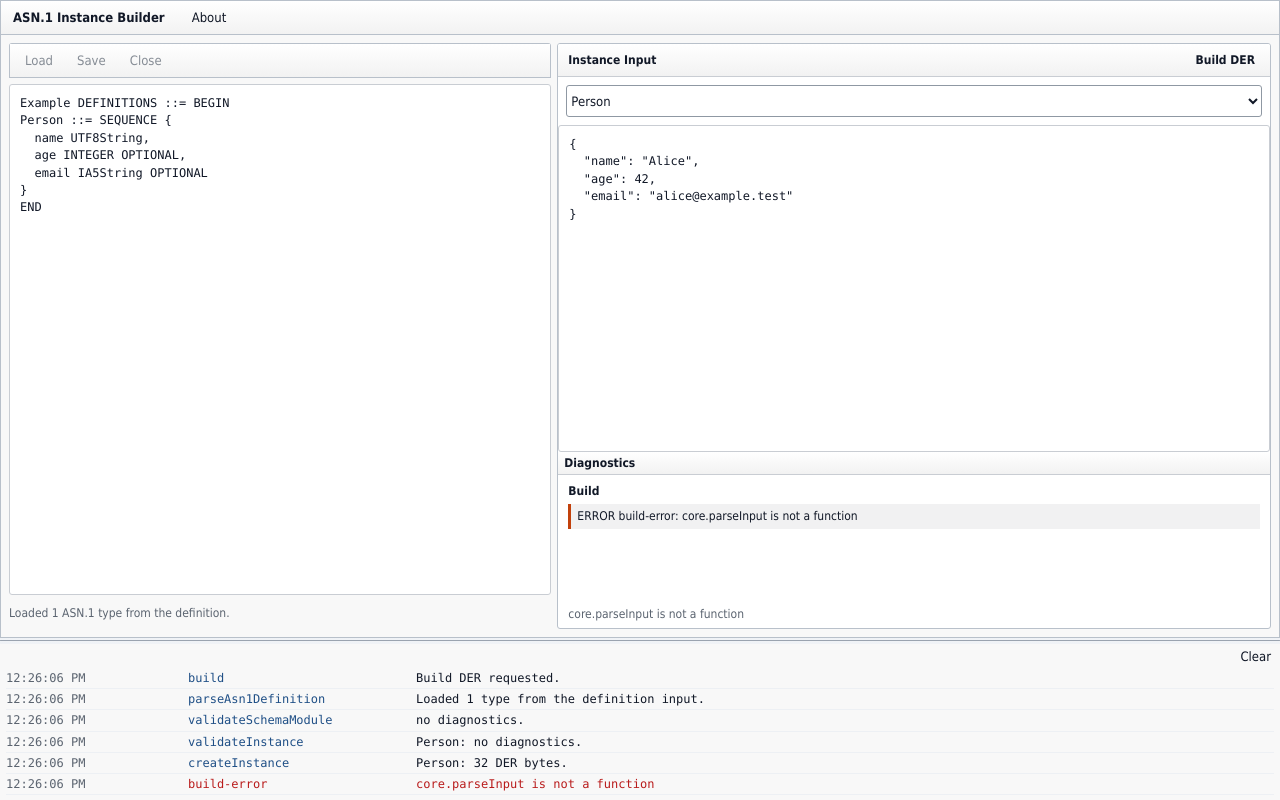
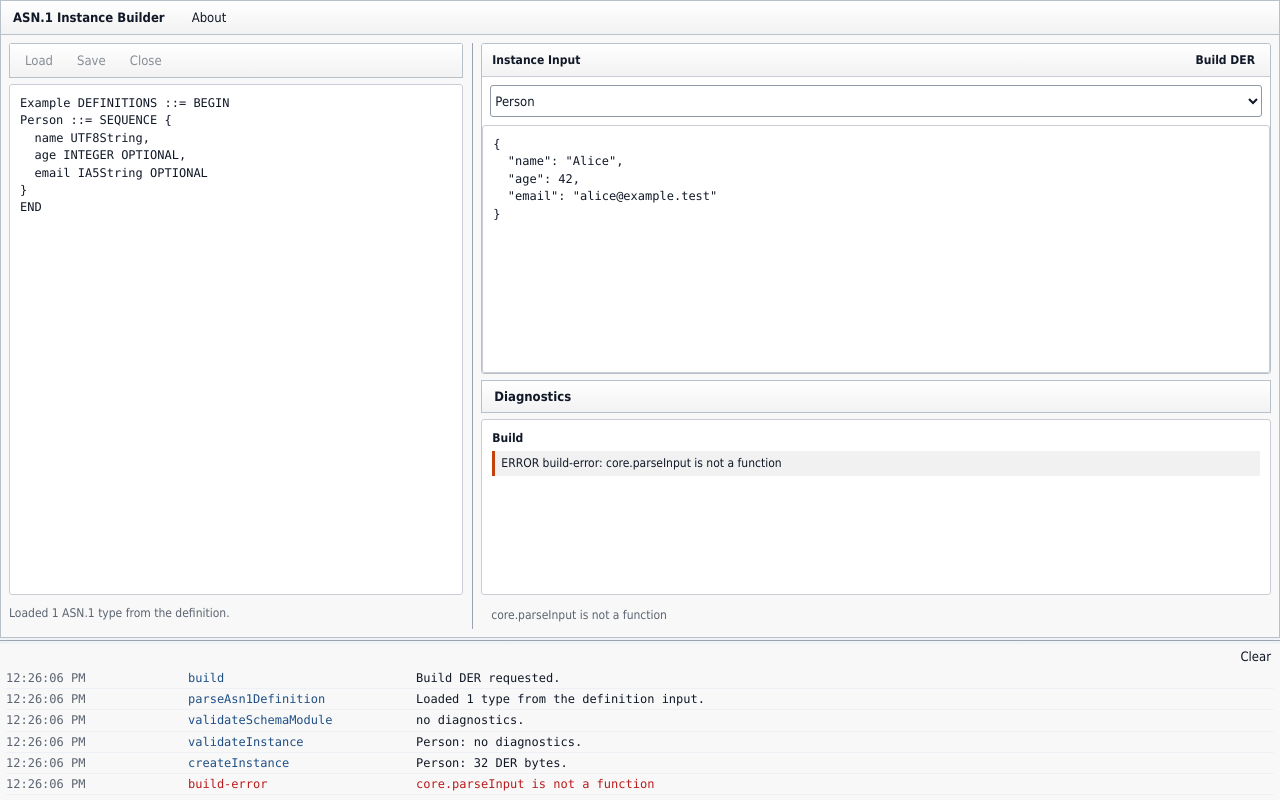
Before and after one commit to pkistudio/asn1instancebuilder, a website built with Vite: page index.html in a window 1280 px wide. Built offline with nearby package versions, Linux system fonts and the light colour scheme.

Commit message:
Add workspace splitter and diagnostics pane

```diff
--- a/src/app/main.ts
+++ b/src/app/main.ts
@@ -28,6 +28,8 @@ export function initAsn1InstanceBuilder(options: Asn1InstanceBuilderAppOptions):
   const inputText = mustFind<HTMLTextAreaElement>(mount, '[data-role="input"]');
   const typeSelect = mustFind<HTMLSelectElement>(mount, '[data-role="type"]');
   const diagnosticsList = mustFind<HTMLElement>(mount, '[data-role="diagnostics"]');
+  const workspace = mustFind<HTMLElement>(mount, '[data-role="workspace"]');
+  const workspaceResizer = mustFind<HTMLElement>(mount, '[data-role="workspace-resizer"]');
   const apiLog = mustFind<HTMLElement>(mount, '[data-role="api-log"]');
   const apiLogResizer = mustFind<HTMLElement>(mount, '[data-role="api-log-resizer"]');
   const clearApiLogButton = mustFind<HTMLButtonElement>(mount, '[data-role="clear-api-log"]');
@@ -42,6 +44,7 @@ export function initAsn1InstanceBuilder(options: Asn1InstanceBuilderAppOptions):
   let input: unknown = options.input ?? exampleInput;
   const apiLogEntries: ApiLogEntry[] = [];
 
+  initializeWorkspaceResizer(mount, workspace, workspaceResizer);
   initializeApiLogResizer(mount, apiLogResizer);
 
   const refreshTypeSelect = (preferredTypeName = typeSelect.value) => {
@@ -146,7 +149,7 @@ function renderShell(): string {
       <strong>ASN.1 Instance Builder</strong>
       <button type="button" data-role="about">About</button>
     </nav>
-    <main class="asn1ib-workspace">
+    <main class="asn1ib-workspace" data-role="workspace">
       <section class="asn1ib-panel asn1ib-definition-panel">
         <nav class="asn1ib-pane-menu" aria-label="Definition actions">
           <button type="button" disabled>Load</button>
@@ -158,7 +161,9 @@ function renderShell(): string {
           <p class="asn1ib-notice asn1ib-definition-status" data-role="definition-status">Definition input is ready.</p>
         </div>
       </section>
-      <section class="asn1ib-panel">
+      <div data-role="workspace-resizer" class="asn1ib-workspace-resizer" role="separator" aria-label="Resize definition pane" aria-orientation="vertical" tabindex="0"></div>
+      <section class="asn1ib-right-stack">
+        <section class="asn1ib-panel asn1ib-instance-panel">
           <div class="asn1ib-panel-title">
             <span>Instance Input</span>
             <button type="button" data-role="build">Build DER</button>
@@ -167,9 +172,16 @@ function renderShell(): string {
             <select data-role="type" aria-label="ASN.1 type"></select>
           </div>
           <textarea data-role="input" spellcheck="false"></textarea>
-        <div class="asn1ib-output-label">Diagnostics</div>
+        </section>
+        <section class="asn1ib-diagnostics-panel">
+          <nav class="asn1ib-pane-menu asn1ib-diagnostics-menu" aria-label="Diagnostics pane">
+            <span>Diagnostics</span>
+          </nav>
+          <div class="asn1ib-diagnostics-card">
             <div data-role="diagnostics" class="asn1ib-diagnostics" aria-live="polite"></div>
             <p class="asn1ib-notice asn1ib-build-status" data-role="build-status" aria-live="polite">Build status is ready.</p>
+          </div>
+        </section>
       </section>
     </main>
     <div data-role="api-log-resizer" class="asn1ib-api-log-resizer" role="separator" aria-label="Resize API log" aria-orientation="horizontal" tabindex="0"></div>
@@ -298,6 +310,52 @@ function renderApiLog(container: HTMLElement, entries: ApiLogEntry[]): void {
   container.scrollTop = container.scrollHeight;
 }
 
+function initializeWorkspaceResizer(root: HTMLElement, workspace: HTMLElement, resizer: HTMLElement): void {
+  const minWidth = 260;
+  const minRightWidth = 360;
+  let startX = 0;
+  let startWidth = 0;
+
+  const stopResize = () => {
+    root.classList.remove('resizing-columns');
+    document.removeEventListener('pointermove', resize);
+    document.removeEventListener('pointerup', stopResize);
+  };
+
+  const resize = (event: PointerEvent) => {
+    setDefinitionPaneWidth(workspace, startWidth + event.clientX - startX, minWidth, minRightWidth);
+  };
+
+  resizer.addEventListener('pointerdown', (event) => {
+    event.preventDefault();
+    startX = event.clientX;
+    startWidth = getDefinitionPaneWidth(workspace);
+    root.classList.add('resizing-columns');
+    document.addEventListener('pointermove', resize);
+    document.addEventListener('pointerup', stopResize, { once: true });
+  });
+
+  resizer.addEventListener('keydown', (event) => {
+    if (event.key !== 'ArrowLeft' && event.key !== 'ArrowRight') return;
+    event.preventDefault();
+    const delta = event.key === 'ArrowRight' ? 16 : -16;
+    setDefinitionPaneWidth(workspace, getDefinitionPaneWidth(workspace) + delta, minWidth, minRightWidth);
+  });
+}
+
+function getDefinitionPaneWidth(workspace: HTMLElement): number {
+  const definitionPane = workspace.firstElementChild;
+  if (definitionPane instanceof HTMLElement) return definitionPane.getBoundingClientRect().width;
+  return Number.parseFloat(getComputedStyle(workspace).getPropertyValue('--definition-pane-width')) || 340;
+}
+
+function setDefinitionPaneWidth(workspace: HTMLElement, width: number, minWidth: number, minRightWidth: number): void {
+  const bounds = workspace.getBoundingClientRect();
+  const maxWidth = Math.max(minWidth, bounds.width - minRightWidth - 18);
+  const nextWidth = clamp(width, minWidth, maxWidth);
+  workspace.style.setProperty('--definition-pane-width', `${nextWidth}px`);
+}
+
 function initializeApiLogResizer(root: HTMLElement, resizer: HTMLElement): void {
   const minHeight = 86;
   const maxHeight = 360;
--- a/src/styles/styles.css
+++ b/src/styles/styles.css
@@ -98,6 +98,11 @@ textarea {
   cursor: row-resize;
 }
 
+.asn1ib-root.resizing-columns {
+  user-select: none;
+  cursor: col-resize;
+}
+
 .asn1ib-toolbar {
   display: flex;
   align-items: center;
@@ -150,7 +155,7 @@ textarea {
 
 .asn1ib-workspace {
   display: grid;
-  grid-template-columns: minmax(300px, 0.95fr) minmax(420px, 1.25fr);
+  grid-template-columns: minmax(260px, var(--definition-pane-width, 36%)) 6px minmax(360px, 1fr);
   min-height: 0;
   overflow: hidden;
   border: 1px solid var(--panel-border);
@@ -178,6 +183,35 @@ textarea {
   background: transparent;
 }
 
+.asn1ib-instance-panel {
+  grid-template-rows: auto auto minmax(160px, 1fr);
+}
+
+.asn1ib-right-stack {
+  display: grid;
+  grid-template-rows: minmax(180px, 1fr) minmax(140px, 0.75fr);
+  gap: 6px;
+  min-width: 0;
+  min-height: 0;
+  overflow: hidden;
+}
+
+.asn1ib-workspace-resizer {
+  min-width: 6px;
+  border: 1px solid transparent;
+  border-radius: 3px;
+  background: linear-gradient(90deg, transparent 0 2px, var(--splitter) 2px 3px, transparent 3px 6px);
+  cursor: col-resize;
+}
+
+.asn1ib-workspace-resizer:hover,
+.asn1ib-workspace-resizer:focus-visible,
+.asn1ib-root.resizing-columns .asn1ib-workspace-resizer {
+  border-color: var(--hover-border);
+  background-color: var(--hover-bg);
+  outline: none;
+}
+
 .asn1ib-pane-menu {
   display: flex;
   flex: 0 0 auto;
@@ -188,6 +222,11 @@ textarea {
   background: linear-gradient(var(--chrome-start), var(--chrome));
 }
 
+.asn1ib-diagnostics-menu span {
+  padding: 4px 8px;
+  font-weight: 650;
+}
+
 .asn1ib-left-card {
   display: flex;
   flex: 1 1 auto;
@@ -196,6 +235,24 @@ textarea {
   min-height: 0;
   padding: 0;
   background: transparent;
+  overflow: hidden;
+}
+
+.asn1ib-diagnostics-panel {
+  display: flex;
+  flex-direction: column;
+  gap: 6px;
+  min-width: 0;
+  min-height: 0;
+  overflow: hidden;
+}
+
+.asn1ib-diagnostics-card {
+  display: flex;
+  flex: 1 1 auto;
+  flex-direction: column;
+  gap: 6px;
+  min-height: 0;
   overflow: hidden;
 }
 
@@ -254,10 +311,13 @@ textarea {
 }
 
 .asn1ib-diagnostics {
+  flex: 1 1 auto;
   min-width: 0;
   min-height: 0;
   overflow: auto;
-  padding: 8px 10px;
+  border: 1px solid var(--subtle-border);
+  border-radius: 3px;
+  padding: 10px;
   font-size: 12px;
   line-height: 1.4;
   background: var(--panel);
@@ -462,6 +522,15 @@ textarea {
     overflow: auto;
   }
 
+  .asn1ib-workspace-resizer {
+    display: none;
+  }
+
+  .asn1ib-right-stack {
+    grid-template-rows: minmax(320px, 1fr) minmax(220px, 0.7fr);
+    overflow: visible;
+  }
+
   .asn1ib-root {
     grid-template-rows: auto minmax(0, 1fr) 6px var(--api-log-height, 180px);
   }
```
Lines whose indentation alone changed are shown as unchanged.
